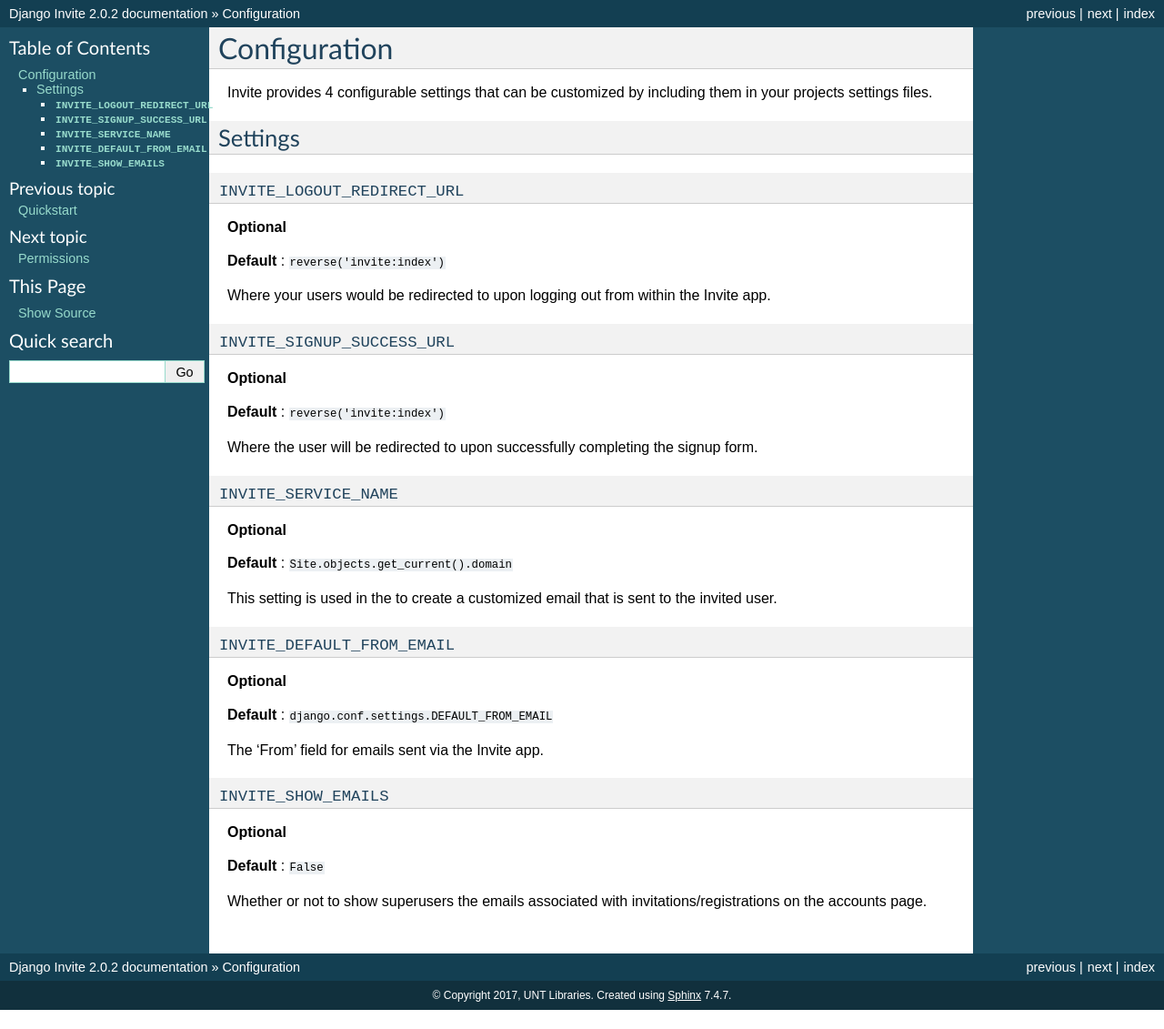
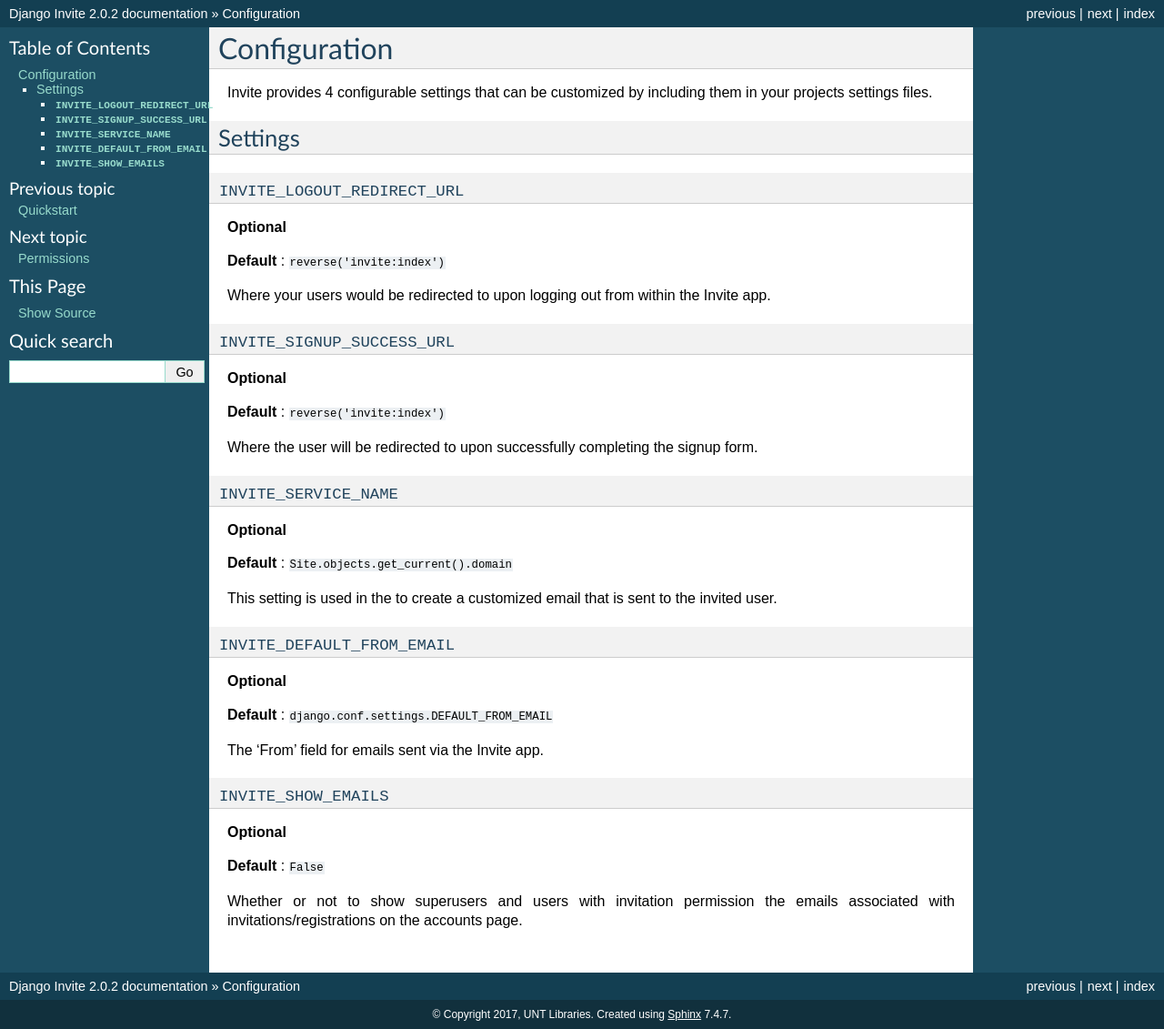
Before and after one commit to unt-libraries/django-invite, a Sphinx documentation site: the page built from docs/configuration.rst, in a window 1280 px wide. Shown: the whole page at 91% size. Built offline with Sphinx 7.4.7, drawn with Linux system fonts in a browser that asks for light colours; before the commit the page ends 1110 px from its top, so only the background shows below that.

Commit message:
Update docs.

```diff
--- a/docs/configuration.rst
+++ b/docs/configuration.rst
@@ -54,4 +54,4 @@
 
 **Default** : ``False``
 
-Whether or not to show superusers the emails associated with invitations/registrations on the accounts page.
+Whether or not to show superusers and users with invitation permission the emails associated with invitations/registrations on the accounts page.
```
